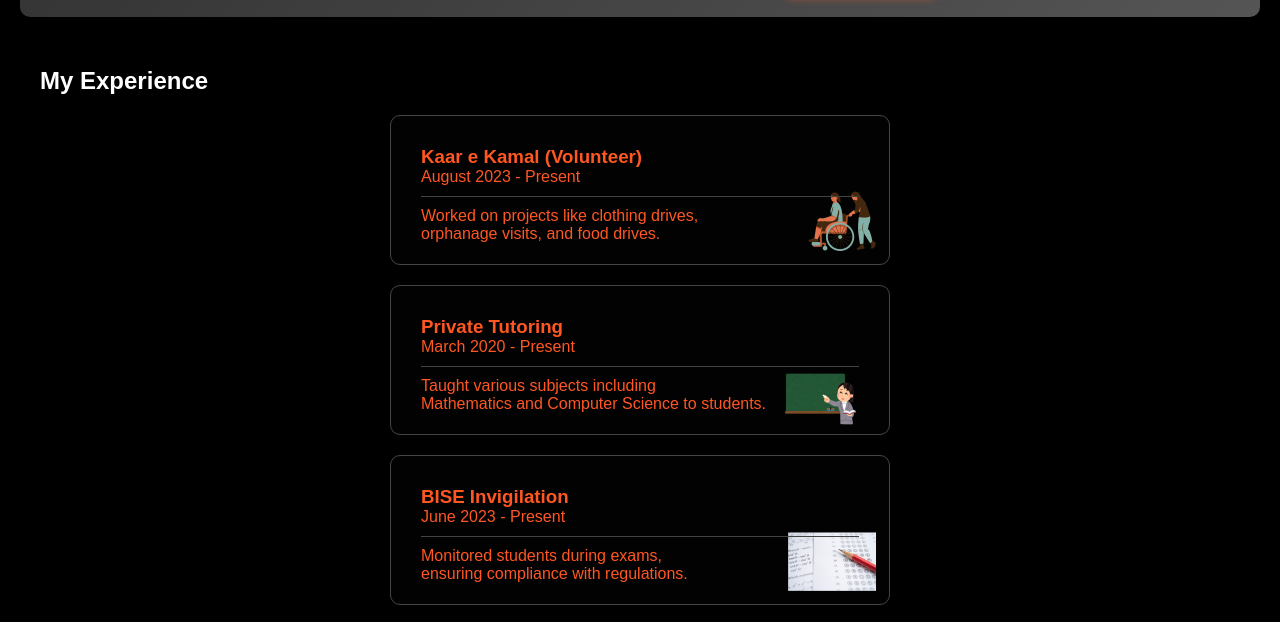
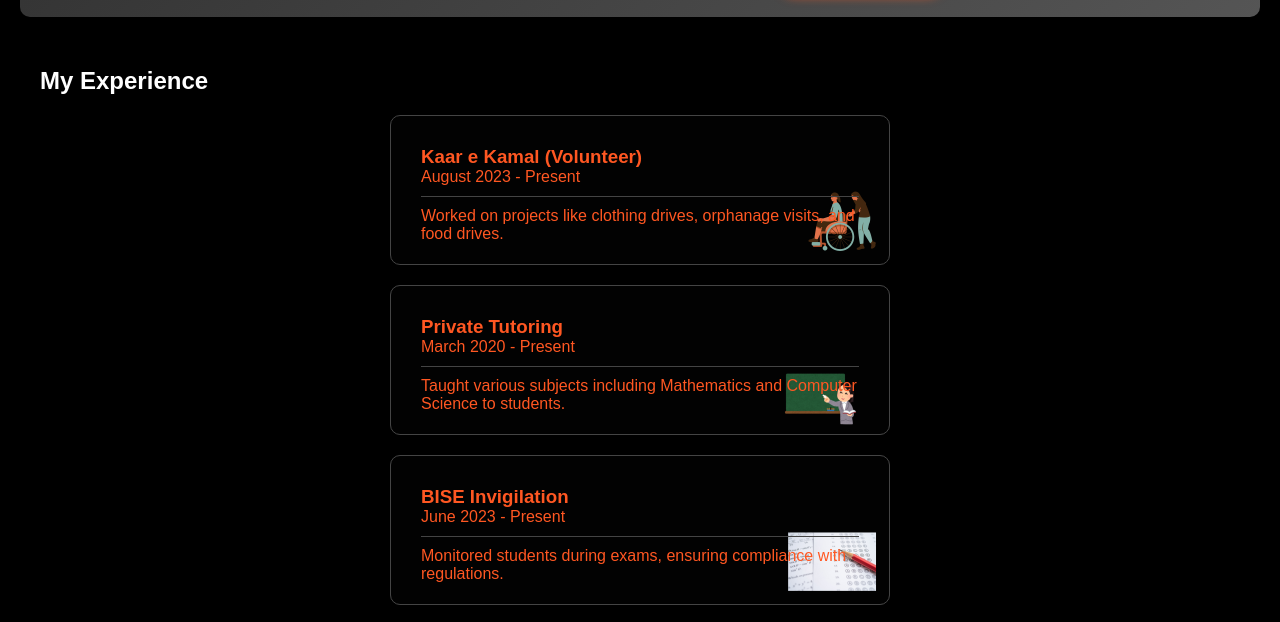
Before and after one commit to laibaiqbal702/bscs22039-final, a plain HTML site: page experience.html in a window 1280 px wide. Shown: the part 98-720 px from the top of the page. Drawn offline with Linux system fonts and the light colour scheme.

Commit message:
JS for Experience.html

```diff
--- a/experience.html
+++ b/experience.html
@@ -21,56 +21,77 @@
     <section id="experience">
         <h2 class="section-title">My Experience</h2>
         <div class="timeline">
-            <div class="card" style="background-image: url('1.png');">
-                <div class="card-header">
-                    <h3>Kaar e Kamal (Volunteer)</h3>
-                    <span>August 2023 - Present</span>
-                </div>
-                <div class="card-body">
-                    <p>Worked on projects like clothing drives,<br> orphanage visits, and food drives.</p>
-                </div>
-            </div>
-            <div class="card"  style="background-image: url('2.png');">
-                <div class="card-header">
-                    <h3>Private Tutoring</h3>
-                    <span>March 2020 - Present</span>
-                </div>
-                <div class="card-body">
-                    <p>Taught various subjects including<br> Mathematics and Computer Science to students.</p>
-                </div>
-            </div>
-            <div class="card" style="background-image: url('3.png');">
-                <div class="card-header">
-                    <h3>BISE Invigilation</h3>
-                    <span>June 2023 - Present</span>
-                </div>
-                <div class="card-body">
-                    <p>Monitored students during exams,<br> ensuring compliance with regulations.</p>
-                </div>
-            </div>
-            <div class="card"  style="background-image: url('4.png');">
-                <div class="card-header">
-                    <h3>Social Media Intern</h3>
-                    <span>July 2024 - August 2024</span>
-                </div>
-                <div class="card-body">
-                    <p>Assisted in managing social media<br> accounts and engaging with the community.</p>
-                </div>
-            </div>
-            <div class="card"  style="background-image: url('1.png');">
-                <div class="card-header">
-                    <h3>Kaar e Kamal (Blood Donation Head)</h3>
-                    <span>August 2024 - Present</span>
-                </div>
-                <div class="card-body">
-                    <p>Led initiatives for blood<br> donation drives and community awareness.</p>
-                </div>
-            </div>
         </div>
     </section>
 
     <footer>
         <p>&copy; 2024 لائبہ اقبال. All rights reserved.</p>
     </footer>
+
+    <!-- Add the script here -->
+    <script>
+        const experiences = [
+            {
+                title: "Kaar e Kamal (Volunteer)",
+                date: "August 2023 - Present",
+                description: "Worked on projects like clothing drives, orphanage visits, and food drives.",
+                backgroundImage: "1.png"
+            },
+            {
+                title: "Private Tutoring",
+                date: "March 2020 - Present",
+                description: "Taught various subjects including Mathematics and Computer Science to students.",
+                backgroundImage: "2.png"
+            },
+            {
+                title: "BISE Invigilation",
+                date: "June 2023 - Present",
+                description: "Monitored students during exams, ensuring compliance with regulations.",
+                backgroundImage: "3.png"
+            },
+            {
+                title: "Social Media Intern",
+                date: "July 2024 - August 2024",
+                description: "Assisted in managing social media accounts and engaging with the community.",
+                backgroundImage: "4.png"
+            },
+            {
+                title: "Kaar e Kamal (Blood Donation Head)",
+                date: "August 2024 - Present",
+                description: "Led initiatives for blood donation drives and community awareness.",
+                backgroundImage: "1.png"
+            }
+        ];
+
+        const experienceContainer = document.querySelector('.timeline');
+
+        experiences.forEach(experience => {
+            const card = document.createElement('div');
+            card.classList.add('card');
+            card.style.backgroundImage = `url('${experience.backgroundImage}')`;
+
+            const cardHeader = document.createElement('div');
+            cardHeader.classList.add('card-header');
+            const title = document.createElement('h3');
+            title.textContent = experience.title;
+            const date = document.createElement('span');
+            date.textContent = experience.date;
+
+            cardHeader.appendChild(title);
+            cardHeader.appendChild(date);
+
+            const cardBody = document.createElement('div');
+            cardBody.classList.add('card-body');
+            const description = document.createElement('p');
+            description.innerHTML = experience.description.replace(/(?:\r\n|\r|\n)/g, '<br>');
+
+            cardBody.appendChild(description);
+
+            card.appendChild(cardHeader);
+            card.appendChild(cardBody);
+
+            experienceContainer.appendChild(card);
+        });
+    </script>
 </body>
 </html>
```
